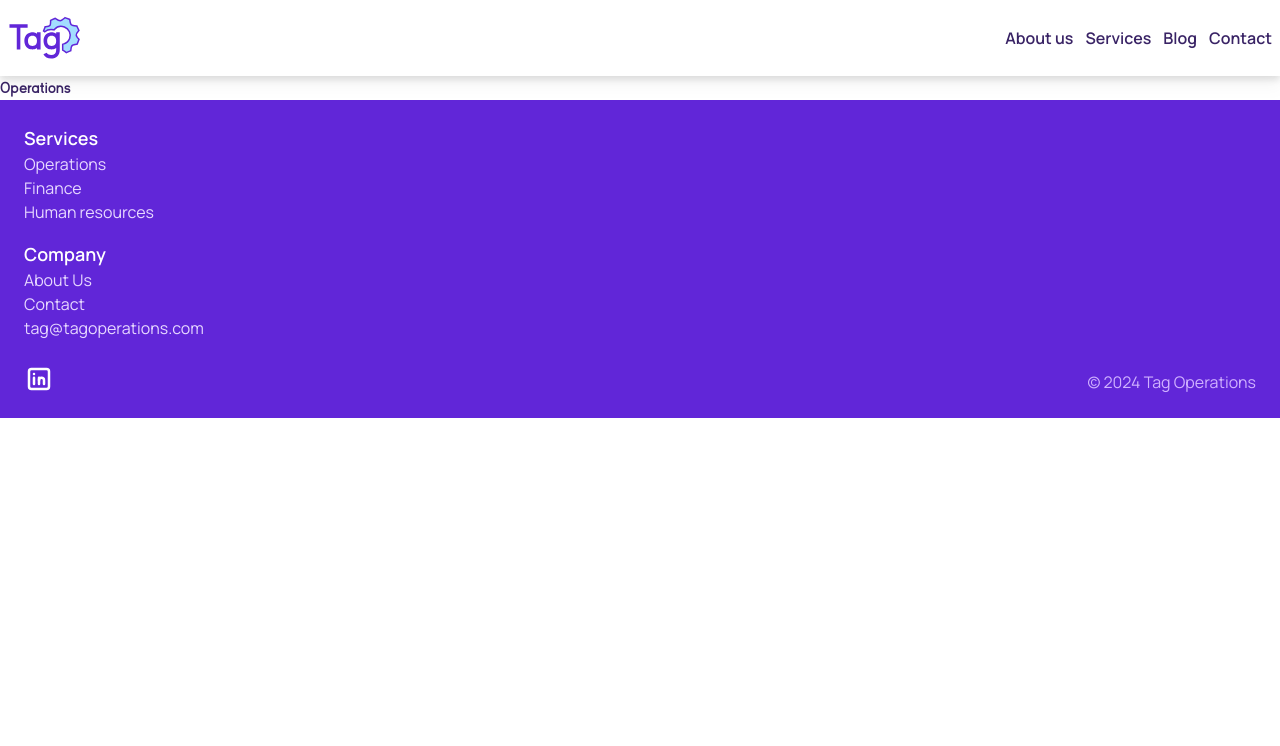
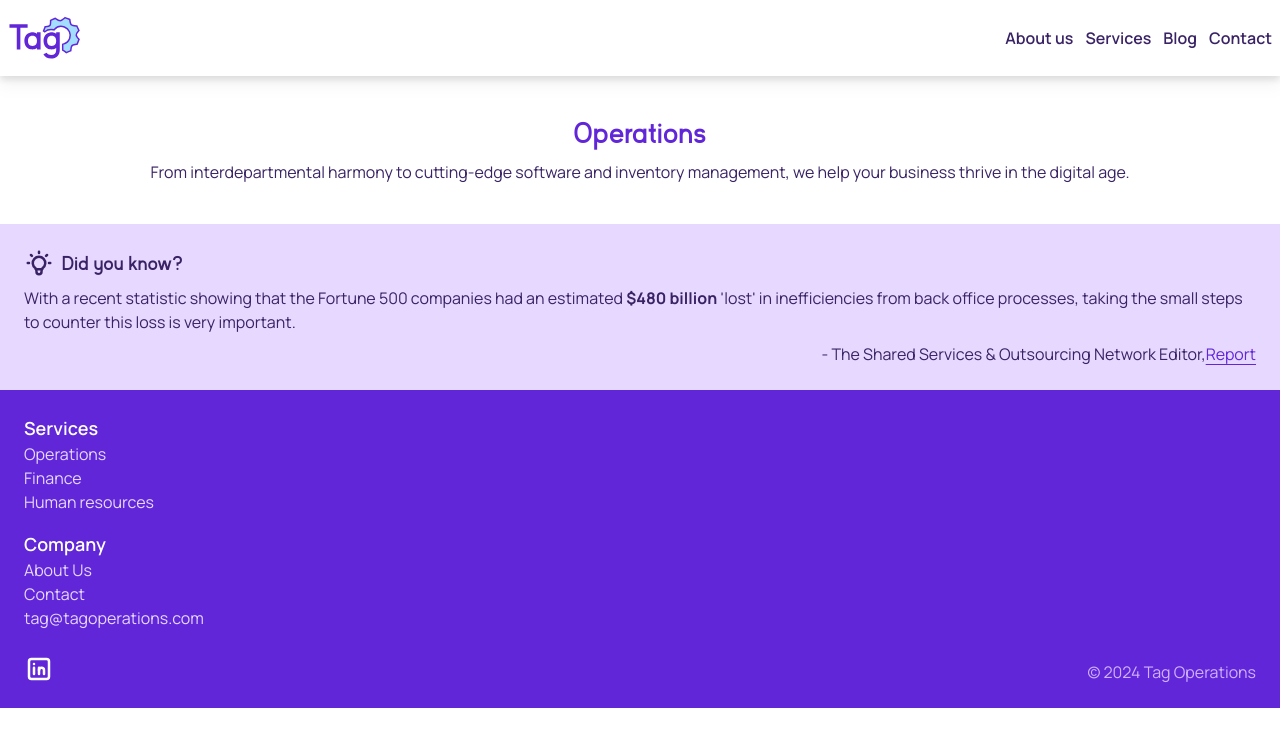
Before and after one commit to hicass/tag-ops-v3, a Next.js app: page /operations in a window 1280 px wide. Shown: the top 746 px of the page. Built offline with nearby package versions, Linux system fonts and the light colour scheme.

Commit message:
Add content to Operations page.

```diff
--- a/src/app/about/page.tsx
+++ b/src/app/about/page.tsx
@@ -7,7 +7,7 @@ export default function AboutPage() {
       <section className="w-full flex flex-col items-center my-8 p-6">
         <h1 className="secret">About Us</h1>
         <h1 className="text-center text-5xl text-primary">Hello!</h1>
-        <h2>We are your partner in operational excellence.</h2>
+        <h2 className="text-center text-xl">We are your partner in operational excellence.</h2>
 
         <p className="mt-4">
           Every business, regardless of size, deserves tailored support to
--- a/src/app/operations/page.tsx
+++ b/src/app/operations/page.tsx
@@ -1,5 +1,47 @@
+import Image from 'next/image';
+import Link from 'next/link';
+
 export default function OperationsPage() {
   return (
-    <h1>Operations</h1>
-  )
+    <main>
+      <section className="flex flex-col items-center mt-4 p-6">
+        <h2 className="text-3xl text-primary">Operations</h2>
+
+        <p className="mt-2">
+          From interdepartmental harmony to cutting-edge software and inventory
+          management, we help your business thrive in the digital age.
+        </p>
+      </section>
+
+      <section className="flex flex-col items-center mt-4 p-6 bg-secondarylight">
+        <div className="flex flex-row justify-start items-end gap-2 w-full">
+          <Image
+            src="/icons/bulb.svg"
+            alt="Light Bulb"
+            width={30}
+            height={30}
+          />
+          <h2 className="text-center text-xl">Did you know? </h2>
+        </div>
+
+        <p className="w-full justify-start mt-2">
+          With a recent statistic showing that the Fortune 500 companies had an
+          estimated <span className="manrope-bold">$480 billion</span> 'lost' in inefficiencies from back office
+          processes, taking the small steps to counter this loss is very
+          important.
+        </p>
+
+        <p className="flex w-full justify-end mt-2">
+          - The Shared Services & Outsourcing Network Editor,{' '}
+          <Link
+            href="https://www.ssonetwork.com/business-process-outsourcing/whitepapers/workforce-optimization-in-business-process-outsour"
+            target="_blank"
+            className="text-primary hover:text-text underline underline-offset-4"
+          >
+            Report
+          </Link>
+        </p>
+      </section>
+    </main>
+  );
 }
--- a/src/app/services/page.tsx
+++ /dev/null
@@ -1,5 +0,0 @@
-export default function ServicesPage() {
-  return (
-    <h1>SERVICESPAGE</h1>
-  )
-}
```
